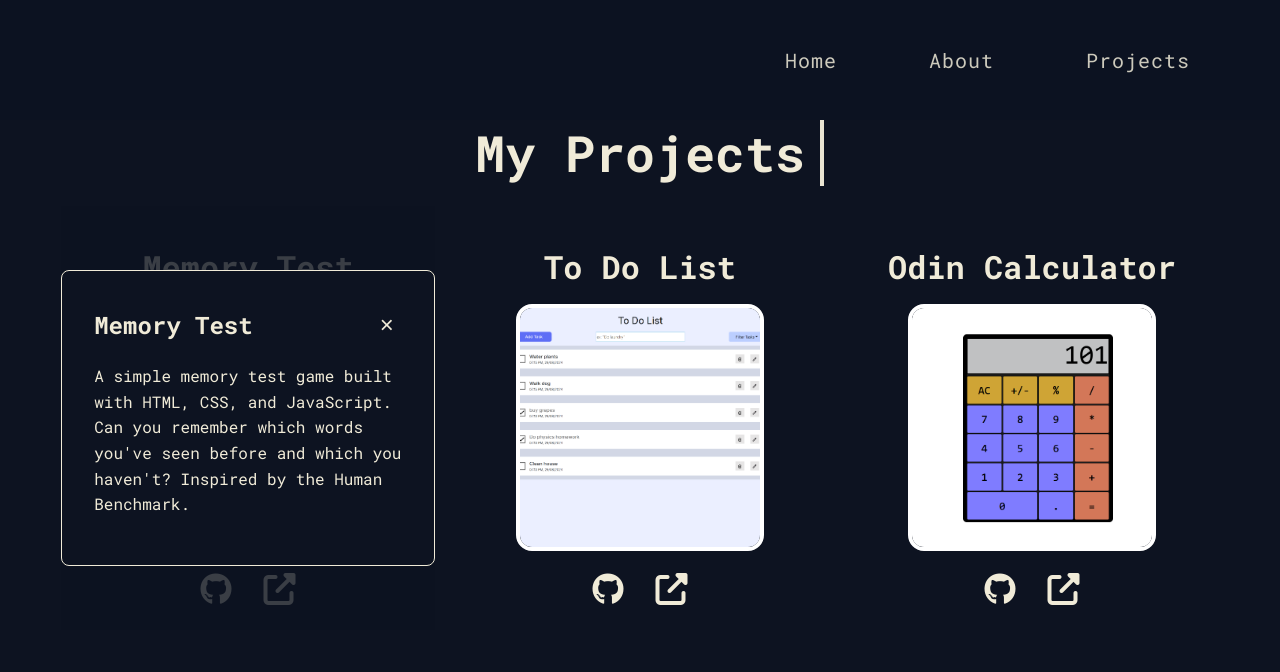
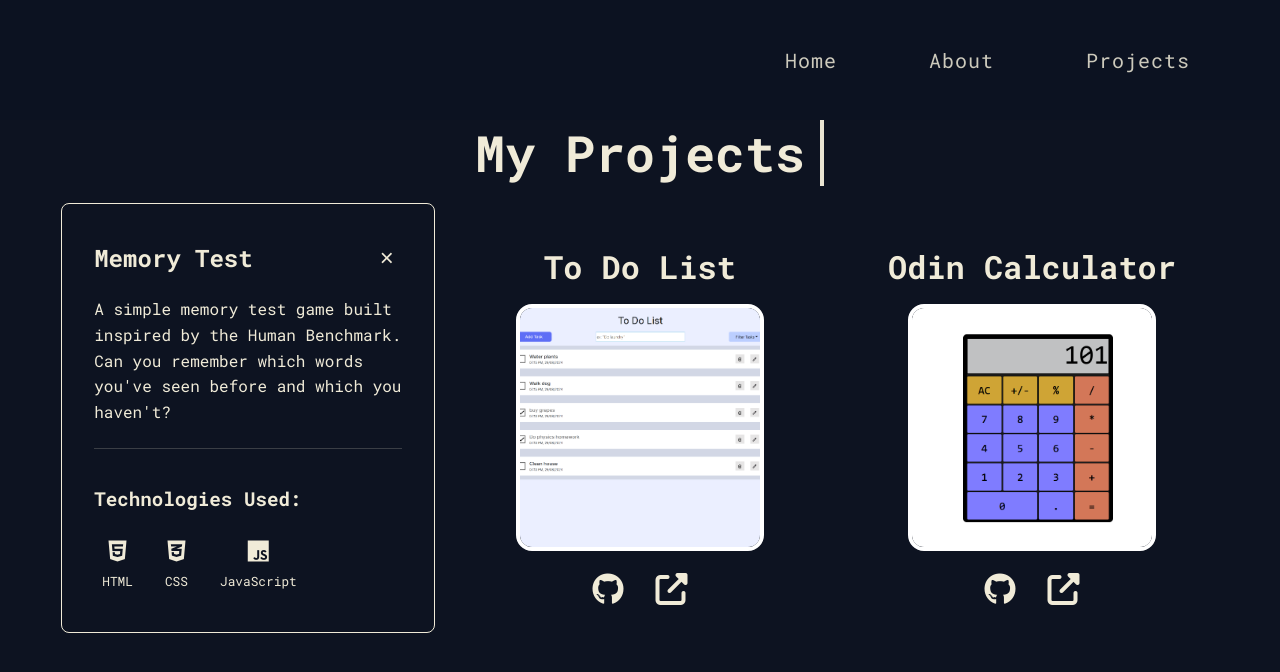
Before and after one commit to lhapollo/personal-site, a React (Vite) app: page /#/projects in a window 1280 px wide. Both pictures are taken after a click on the element "Memory Test". Shown: the top 672 px of the page. Built offline with nearby package versions, Linux system fonts and the light colour scheme.

Commit message:
improved modal for projects

```diff
--- a/public/projects.json
+++ b/public/projects.json
@@ -4,20 +4,23 @@
       "link": "https://verbalmemorytest.netlify.app",
       "image": "/imgs/verbalmemory.png",
       "repo": "https://github.com/lhapollo/VerbalMemory",
-      "description": "A simple memory test game built with HTML, CSS, and JavaScript. Can you remember which words you've seen before and which you haven't? Inspired by the Human Benchmark."
+      "description": "A simple memory test game built inspired by the Human Benchmark. Can you remember which words you've seen before and which you haven't?",
+      "tech": ["HTML", "CSS", "JavaScript"]
     },
     {
       "title": "To Do List",
       "link": "https://lexihan-todolist.netlify.app",
       "image": "/imgs/todolist.png",
       "repo": "https://github.com/lhapollo/todo-list",
-      "description": "A simple to do list app built with React. Includes features like adding, deleting, and marking tasks as completed, as well as local storage functionality."
+      "description": "A simple to do list app. Includes features like adding, deleting, and marking tasks as completed, as well as local storage functionality.",
+      "tech": ["React", "CSS", "JavaScript"]
     },
     {
       "title": "Odin Calculator",
       "link": "https://lhapollo.github.io/odin-calculator/",
       "image": "/imgs/calculator.png",
       "repo": "https://github.com/lhapollo/odin-calculator",
-      "description": "A simple calculator app built with HTML, CSS, and JavaScript. Includes features like adding, subtracting, multiplying, and dividing. Made for The Odin Project."
+      "description": "A simple calculator app made for the Odin Project. Includes features like adding, subtracting, multiplying, and dividing.",
+      "tech": ["HTML", "CSS", "JavaScript"]
     }
   ]
--- a/src/App.css
+++ b/src/App.css
@@ -415,6 +415,50 @@ h1 {
   line-height: 1.6;
 }
 
+/* Tech Stack Icons Styles */
+.modal-tech {
+  margin-top: 1.5rem;
+  padding-top: 1rem;
+  border-top: 1px solid rgba(240, 235, 216, 0.2);
+}
+
+.modal-tech h3 {
+  font-size: 1.2rem;
+  margin-bottom: 1rem;
+  color: var(--site-main-LIGHT);
+}
+
+.tech-icons {
+  display: flex;
+  flex-wrap: wrap;
+  gap: 1rem;
+  justify-content: flex-start;
+}
+
+.tech-icon {
+  display: flex;
+  flex-direction: column;
+  align-items: center;
+  gap: 0.5rem;
+  padding: 0.5rem;
+  border-radius: 8px;
+  transition: transform 0.2s ease;
+}
+
+.tech-icon:hover {
+  transform: translateY(-2px);
+}
+
+.tech-icon i {
+  font-size: 1.5rem;
+  color: var(--site-main-LIGHT);
+}
+
+.tech-icon span {
+  font-size: 0.8rem;
+  color: var(--site-main-LIGHT);
+}
+
 .project-container .clickable {
   cursor: pointer;
   transition: transform 0.2s ease;
--- a/src/components/Modal.jsx
+++ b/src/components/Modal.jsx
@@ -1,6 +1,6 @@
 import React, { useState, useEffect } from 'react';
 
-function Modal({ isOpen, onClose, title, description }) {
+function Modal({ isOpen, onClose, title, description, tech }) {
     const [isClosing, setIsClosing] = useState(false);
 
     useEffect(() => {
@@ -17,6 +17,17 @@ function Modal({ isOpen, onClose, title, description }) {
         }, 300); // Match this with CSS animation duration
     };
 
+    const getTechIcon = (techName) => {
+        const icons = {
+            'HTML': 'fab fa-html5',
+            'CSS': 'fab fa-css3-alt',
+            'JavaScript': 'fab fa-js',
+            'React': 'fab fa-react',
+            // Add more mappings as needed
+        };
+        return icons[techName] || 'fas fa-code'; // Default to a generic code icon
+    };
+
     if (!isOpen) return null;
 
     return (
@@ -28,6 +39,19 @@ function Modal({ isOpen, onClose, title, description }) {
                 </div>
                 <div className="modal-body">
                     <p>{description}</p>
+                    {tech && tech.length > 0 && (
+                        <div className="modal-tech">
+                            <h3>Technologies Used:</h3>
+                            <div className="tech-icons">
+                                {tech.map((item, index) => (
+                                    <div key={index} className="tech-icon">
+                                        <i className={getTechIcon(item)}></i>
+                                        <span>{item}</span>
+                                    </div>
+                                ))}
+                            </div>
+                        </div>
+                    )}
                 </div>
             </div>
         </div>
--- a/src/components/Project.jsx
+++ b/src/components/Project.jsx
@@ -1,7 +1,7 @@
 import React, { useState } from 'react';
 import Modal from './Modal';
 
-function Project({ title, image, githubLink, liveLink, description }) {
+function Project({ title, image, githubLink, liveLink, description, tech }) {
     const [isModalOpen, setIsModalOpen] = useState(false);
 
     const handleClick = () => {
@@ -37,6 +37,7 @@ function Project({ title, image, githubLink, liveLink, description }) {
                 onClose={() => setIsModalOpen(false)}
                 title={title}
                 description={description || "No description available."}
+                tech={tech}
             />
         </div>
     );
--- a/src/pages/Projects.jsx
+++ b/src/pages/Projects.jsx
@@ -46,6 +46,7 @@ function Projects() {
                             githubLink={project.repo}
                             liveLink={project.link}
                             description={project.description}
+                            tech={project.tech}
                         />
                     ))
                 )}
```
